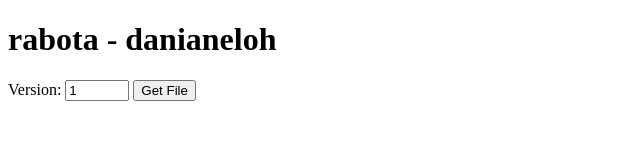
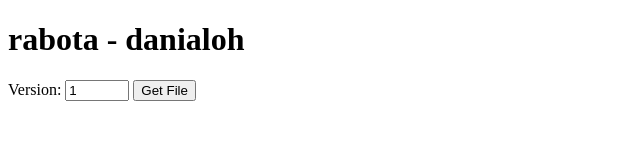
Before and after one commit to rabotas/rabota-api, a website: page public/index.html in a window 1280 px wide. Shown: the full height of the page, 0-640 px from the left. Drawn offline with Linux system fonts and the light colour scheme.

Commit message:
Update index.html

```diff
--- a/public/index.html
+++ b/public/index.html
@@ -6,7 +6,7 @@
     <title>rabota - danialoh</title>
 </head>
 <body>
-    <h1>rabota - danianeloh</h1>
+    <h1>rabota - danialoh</h1>
 
     <form id="versionForm">
         <label for="version">Version:</label>
```
